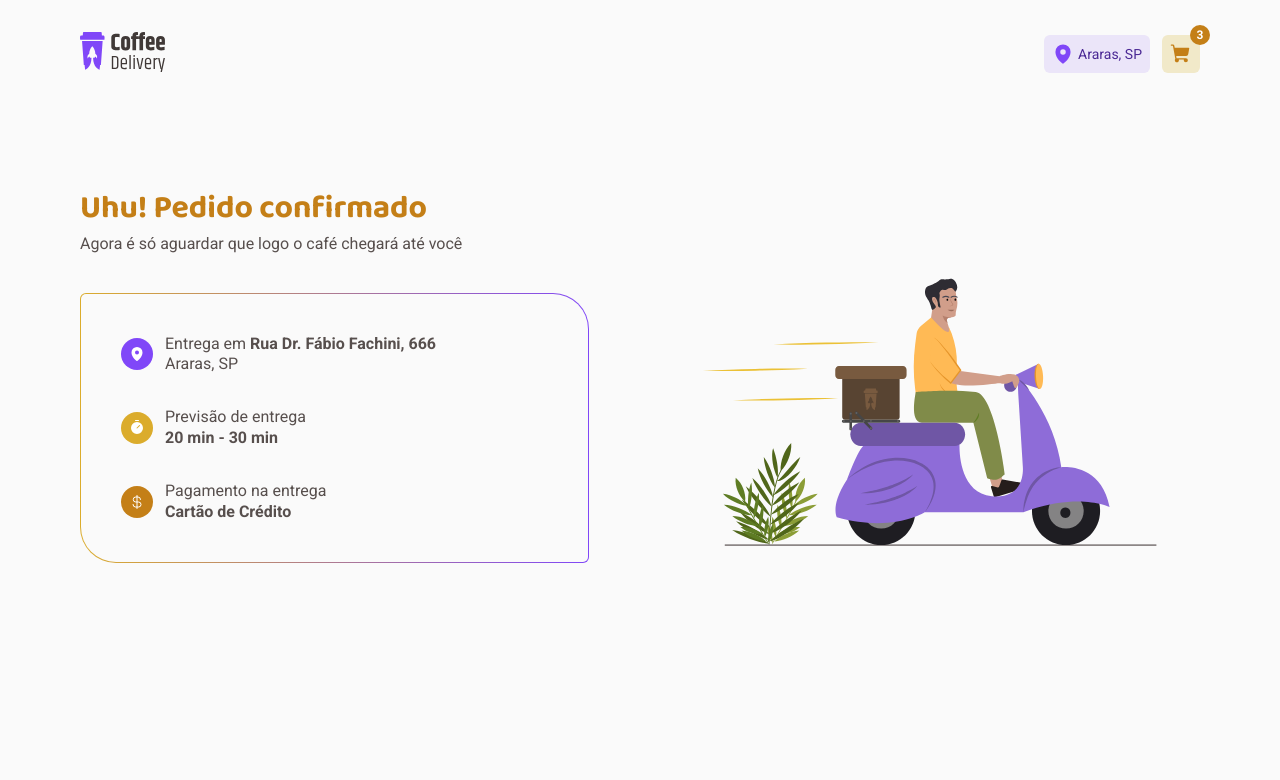
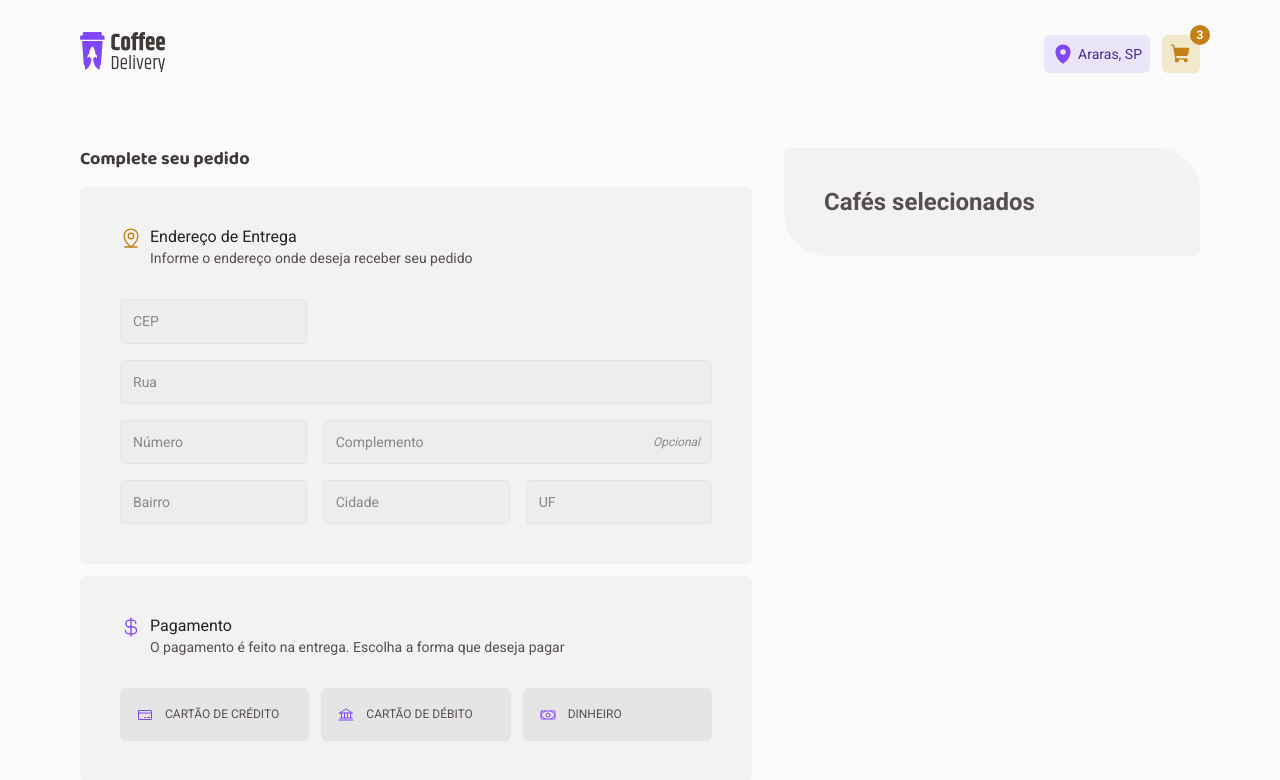
Before and after one commit to rafaasimi/rocketseat-ignite-react2022, a React (Vite) app in the folder projeto_2/desafios/coffee-delivery/: page /carrinho in a window 1280 px wide. Shown: the top 780 px of the page. Built offline with nearby package versions, Linux system fonts and the light colour scheme.

Commit message:
Finalizado estrutura e estilização inicial formulario de endereço

```diff
--- a/projeto_2/desafios/coffee-delivery/src/layouts/DefaultLayout/styles.ts
+++ b/projeto_2/desafios/coffee-delivery/src/layouts/DefaultLayout/styles.ts
@@ -2,7 +2,7 @@ import styled from 'styled-components'
 
 export const LayoutContainer = styled.div`
   /* max-width: 70rem; */
-  height: 100vh;
+  min-height: 100vh;
   padding: 0px 2rem 2rem;
 
   display: flex;
--- a/projeto_2/desafios/coffee-delivery/src/pages/Cart/index.tsx
+++ b/projeto_2/desafios/coffee-delivery/src/pages/Cart/index.tsx
@@ -1,9 +1,99 @@
+import {
+  Bank,
+  CreditCard,
+  CurrencyDollar,
+  MapPinLine,
+  Money,
+} from 'phosphor-react'
 import { OrderConfirmed } from '../../components/OrderConfirmed'
+import {
+  CartContainer,
+  CartForm,
+  CartList,
+  PaymentAddress,
+  PaymentType,
+} from './styles'
 
 export function Cart() {
+  const submittedForm = false
+
   return (
     <div className="container">
-      <OrderConfirmed />
+      {!submittedForm && (
+        <CartContainer>
+          <CartForm>
+            <h2>Complete seu pedido</h2>
+            <form>
+              <PaymentAddress>
+                <div className="address-info">
+                  <MapPinLine size={22} />
+                  <div>
+                    <p>Endereço de Entrega</p>
+                    <span>
+                      Informe o endereço onde deseja receber seu pedido
+                    </span>
+                  </div>
+                </div>
+
+                <div className="address-input">
+                  <input id="cep" type="text" placeholder="CEP" />
+                  <input id="rua" type="text" placeholder="Rua" />
+                  <input id="numero" type="text" placeholder="Número" />
+                  <div id="complemento">
+                    <input type="text" placeholder="Complemento" />
+                  </div>
+                  <input id="bairro" type="text" placeholder="Bairro" />
+                  <input id="cidade" type="text" placeholder="Cidade" />
+                  <input id="uf" type="text" placeholder="UF" />
+                </div>
+              </PaymentAddress>
+
+              <PaymentType>
+                <div className="payment-info">
+                  <CurrencyDollar size={22} />
+                  <div>
+                    <p>Pagamento</p>
+                    <span>
+                      O pagamento é feito na entrega. Escolha a forma que deseja
+                      pagar
+                    </span>
+                  </div>
+                </div>
+
+                <div className="payment-input">
+                  <div>
+                    <input type="radio" name="payment-radio" id="credit-card" />
+                    <label htmlFor="credit-card">
+                      <CreditCard size={16} />
+                      Cartão de crédito
+                    </label>
+                  </div>
+                  <div>
+                    <input type="radio" name="payment-radio" id="debit-card" />
+                    <label htmlFor="debit-card">
+                      <Bank size={16} />
+                      Cartão de débito
+                    </label>
+                  </div>
+                  <div>
+                    <input type="radio" name="payment-radio" id="money" />
+                    <label htmlFor="money">
+                      <Money size={16} />
+                      Dinheiro
+                    </label>
+                  </div>
+                </div>
+              </PaymentType>
+            </form>
+          </CartForm>
+
+          <CartList>
+            <h2>Cafés selecionados</h2>
+          </CartList>
+        </CartContainer>
+      )}
+
+      {submittedForm && <OrderConfirmed />}
     </div>
   )
 }
--- /dev/null
+++ b/projeto_2/desafios/coffee-delivery/src/pages/Cart/styles.ts
@@ -0,0 +1,205 @@
+import styled from 'styled-components'
+
+export const CartContainer = styled.div`
+  display: flex;
+  align-items: flex-start;
+  gap: 2rem;
+  margin-top: 2.5rem;
+`
+
+export const CartForm = styled.div`
+  flex: 2;
+
+  h2 {
+    font-size: 1.125rem;
+    line-height: 1.3;
+    font-family: 'Baloo 2', cursive;
+    font-weight: bold;
+    color: ${(props) => props.theme['gray-800']};
+    margin-bottom: 1rem;
+  }
+`
+
+export const PaymentAddress = styled.div`
+  background: ${(props) => props.theme['gray-200']};
+  border-radius: 6px;
+  padding: 2.5rem;
+  margin-bottom: 0.75rem;
+
+  .address-info {
+    display: flex;
+    align-items: flex-start;
+    gap: 0.5rem;
+    margin-bottom: 2rem;
+
+    p {
+      font-size: 1rem;
+      line-height: 1.3;
+      color: ${(props) => props.theme['gray-900']};
+    }
+
+    span {
+      font-size: 0.875rem;
+      line-height: 1.3;
+      color: ${(props) => props.theme['gray-700']};
+    }
+
+    svg {
+      color: ${(props) => props.theme['yellow-500']};
+    }
+  }
+
+  .address-input {
+    input {
+      width: 100%;
+      padding: 0.75rem;
+      border-radius: 4px;
+      color: ${(props) => props.theme['gray-700']};
+      border: 1px solid ${(props) => props.theme['gray-400']};
+      background: ${(props) => props.theme['gray-300']};
+      font-size: 0.875rem;
+      line-height: 1.3;
+      outline: none;
+
+      &:focus {
+        border: 1px solid ${(props) => props.theme['yellow-500']};
+      }
+
+      &::placeholder {
+        color: ${(props) => props.theme['gray-600']};
+      }
+    }
+
+    #cep {
+      grid-area: cep;
+    }
+
+    #rua {
+      grid-area: rua;
+    }
+
+    #numero {
+      grid-area: numero;
+    }
+
+    #complemento {
+      position: relative;
+      grid-area: complemento;
+
+      input {
+        width: 100%;
+        padding-right: 70px;
+      }
+
+      ::after {
+        display: block;
+        position: absolute;
+        content: 'Opcional';
+        font-style: italic;
+        right: 12px;
+        top: 50%;
+        transform: translateY(-50%);
+        font-size: 0.75rem;
+        color: ${(props) => props.theme['gray-600']};
+      }
+    }
+
+    #bairro {
+      grid-area: bairro;
+    }
+
+    #cidade {
+      grid-area: cidade;
+    }
+
+    #uf {
+      grid-area: uf;
+    }
+
+    display: grid;
+    grid-gap: 1rem;
+    grid-template-areas:
+      'cep cep . . . .'
+      'rua rua rua rua rua rua'
+      'numero numero complemento complemento complemento complemento'
+      'bairro bairro cidade cidade cidade uf';
+  }
+`
+
+export const PaymentType = styled.div`
+  background: ${(props) => props.theme['gray-200']};
+  border-radius: 6px;
+  padding: 2.5rem;
+
+  .payment-info {
+    display: flex;
+    align-items: flex-start;
+    gap: 0.5rem;
+    margin-bottom: 2rem;
+
+    p {
+      font-size: 1rem;
+      line-height: 1.3;
+      color: ${(props) => props.theme['gray-900']};
+    }
+
+    span {
+      font-size: 0.875rem;
+      line-height: 1.3;
+      color: ${(props) => props.theme['gray-700']};
+    }
+
+    svg {
+      color: ${(props) => props.theme['purple-300']};
+    }
+  }
+
+  .payment-input {
+    display: grid;
+    grid-template-columns: repeat(3, 1fr);
+    gap: 0.75rem;
+
+    input[type='radio'] {
+      position: absolute;
+      visibility: hidden;
+
+      &:checked + label {
+        border: 1px solid ${(props) => props.theme['purple-300']};
+        background: ${(props) => props.theme['purple-100']};
+      }
+    }
+
+    label {
+      display: flex;
+      align-items: center;
+      gap: 0.75rem;
+      cursor: pointer;
+
+      border: 1px solid transparent;
+      border-radius: 6px;
+      padding: 1rem;
+      color: ${(props) => props.theme['gray-700']};
+      background: ${(props) => props.theme['gray-400']};
+      text-transform: uppercase;
+
+      font-size: 0.75rem;
+      line-height: 1.6;
+
+      &:hover {
+        background: ${(props) => props.theme['gray-500']};
+      }
+
+      svg {
+        color: ${(props) => props.theme['purple-300']};
+      }
+    }
+  }
+`
+
+export const CartList = styled.div`
+  flex: 1;
+
+  background: ${(props) => props.theme['gray-200']};
+  border-radius: 6px 44px 6px 44px;
+  padding: 2.5rem;
+`
```
